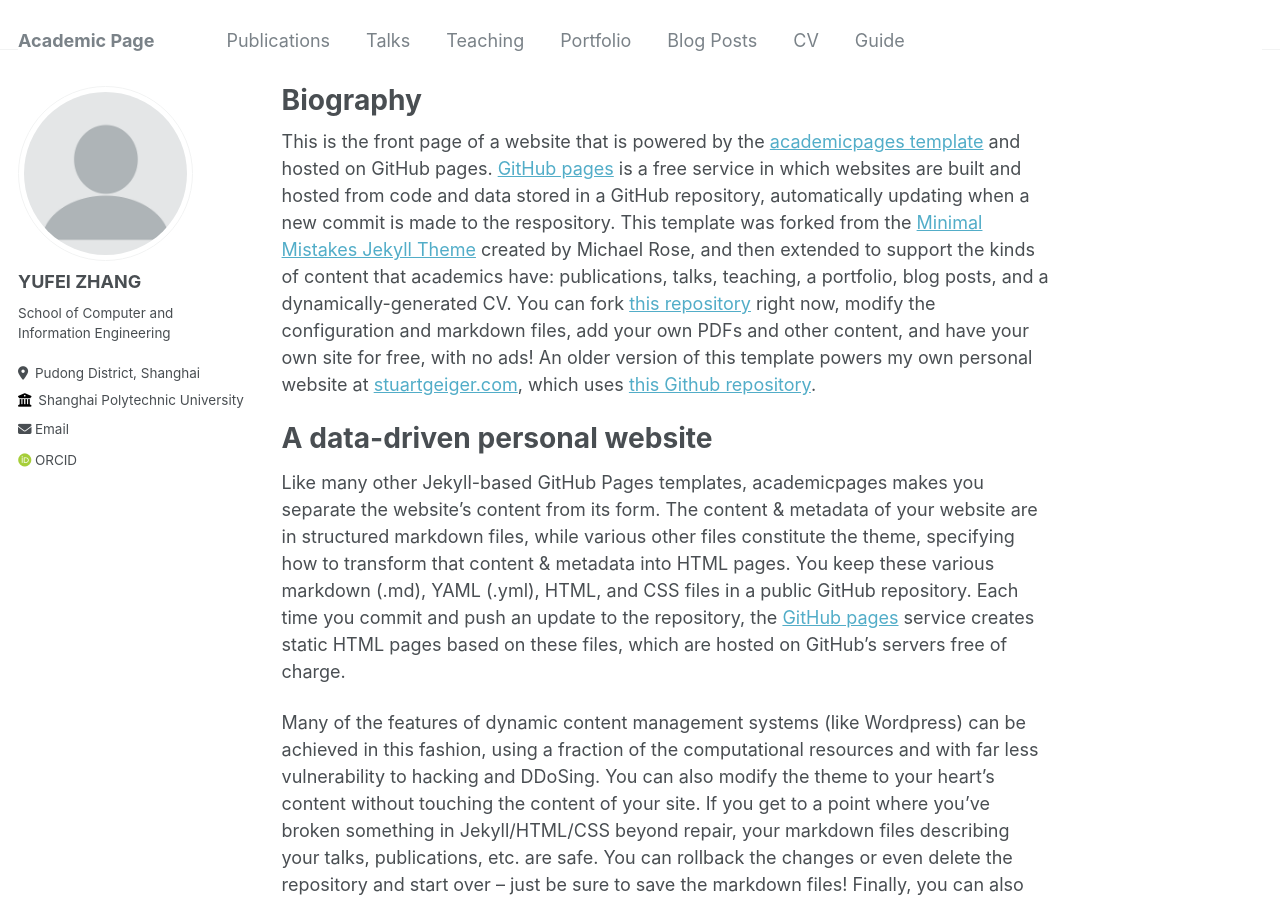
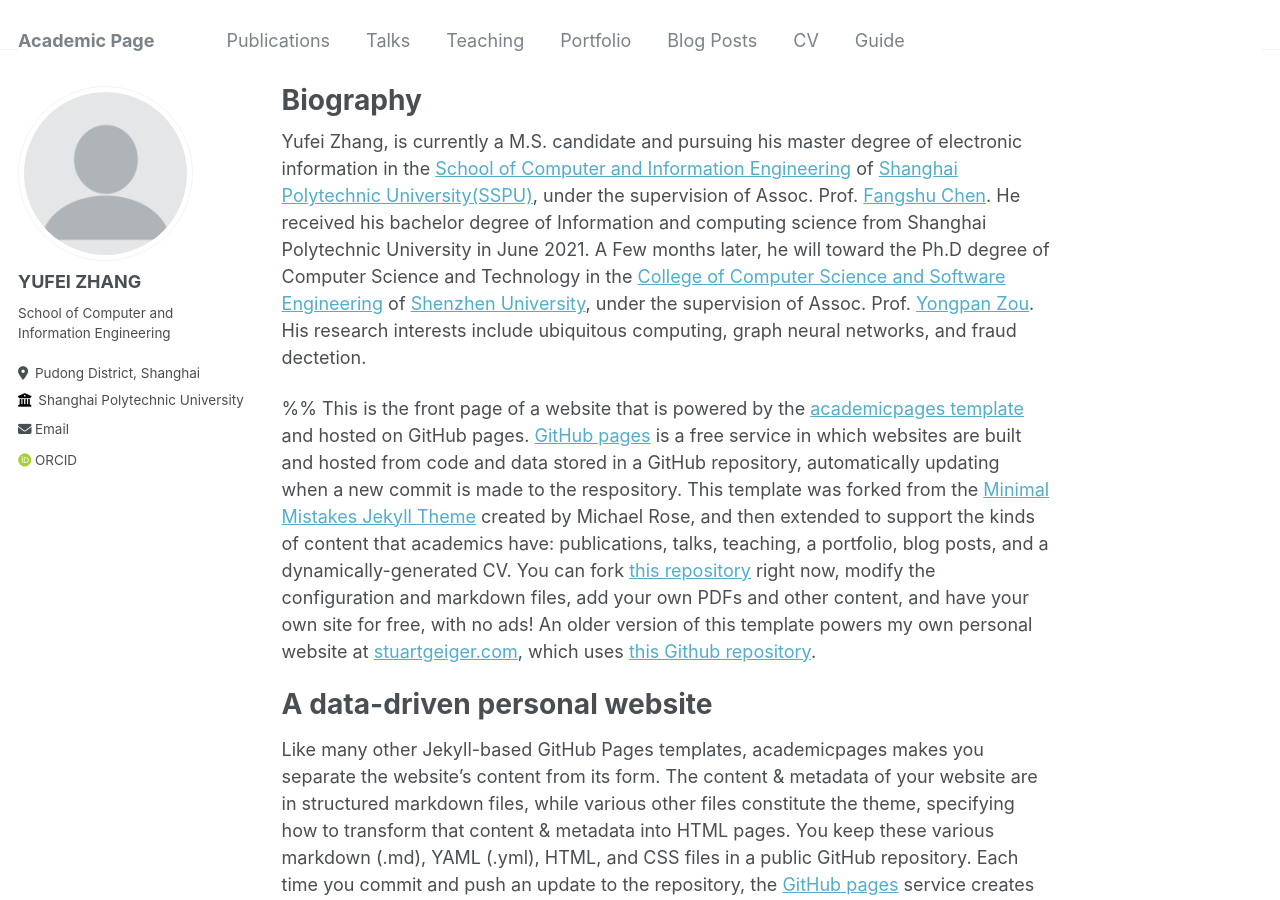
Before and after one commit to yfyaya/yfyaya.github.io, a Jekyll site: the page built from _pages/about.md, in a window 1280 px wide and 900 px high. Built offline with Jekyll 4.4.1, drawn with Linux system fonts in a browser that asks for light colours; some web fonts are replaced.

Commit message:
Update about.md

```diff
--- a/_pages/about.md
+++ b/_pages/about.md
@@ -7,7 +7,9 @@ redirect_from:
   - /about.html
 ---
 
-This is the front page of a website that is powered by the [academicpages template](https://github.com/academicpages/academicpages.github.io) and hosted on GitHub pages. [GitHub pages](https://pages.github.com) is a free service in which websites are built and hosted from code and data stored in a GitHub repository, automatically updating when a new commit is made to the respository. This template was forked from the [Minimal Mistakes Jekyll Theme](https://mmistakes.github.io/minimal-mistakes/) created by Michael Rose, and then extended to support the kinds of content that academics have: publications, talks, teaching, a portfolio, blog posts, and a dynamically-generated CV. You can fork [this repository](https://github.com/academicpages/academicpages.github.io) right now, modify the configuration and markdown files, add your own PDFs and other content, and have your own site for free, with no ads! An older version of this template powers my own personal website at [stuartgeiger.com](http://stuartgeiger.com), which uses [this Github repository](https://github.com/staeiou/staeiou.github.io).
+Yufei Zhang, is currently a M.S. candidate and pursuing his master degree of electronic information in the [School of Computer and Information Engineering](http://2016.itxx.sspu.edu.cn/) of [Shanghai Polytechnic University(SSPU)](https://www.sspu.edu.cn/), under the supervision of Assoc. Prof. [Fangshu Chen](https://sspu.h5yunban.cn/sspu-system/index.html?page=rcpy). He received his bachelor degree of Information and computing science from Shanghai Polytechnic University in June 2021. A Few months later, he will toward the Ph.D degree of Computer Science and Technology in the [College of Computer Science and Software Engineering](https://csse.szu.edu.cn/) of [Shenzhen University](https://szu.edu.cn/), under the supervision of Assoc. Prof. [Yongpan Zou](https://yongpanzou.github.io/). His research interests include ubiquitous computing, graph neural networks, and fraud dectetion.
+
+%% This is the front page of a website that is powered by the [academicpages template](https://github.com/academicpages/academicpages.github.io) and hosted on GitHub pages. [GitHub pages](https://pages.github.com) is a free service in which websites are built and hosted from code and data stored in a GitHub repository, automatically updating when a new commit is made to the respository. This template was forked from the [Minimal Mistakes Jekyll Theme](https://mmistakes.github.io/minimal-mistakes/) created by Michael Rose, and then extended to support the kinds of content that academics have: publications, talks, teaching, a portfolio, blog posts, and a dynamically-generated CV. You can fork [this repository](https://github.com/academicpages/academicpages.github.io) right now, modify the configuration and markdown files, add your own PDFs and other content, and have your own site for free, with no ads! An older version of this template powers my own personal website at [stuartgeiger.com](http://stuartgeiger.com), which uses [this Github repository](https://github.com/staeiou/staeiou.github.io).
 
 A data-driven personal website
 ======
```
